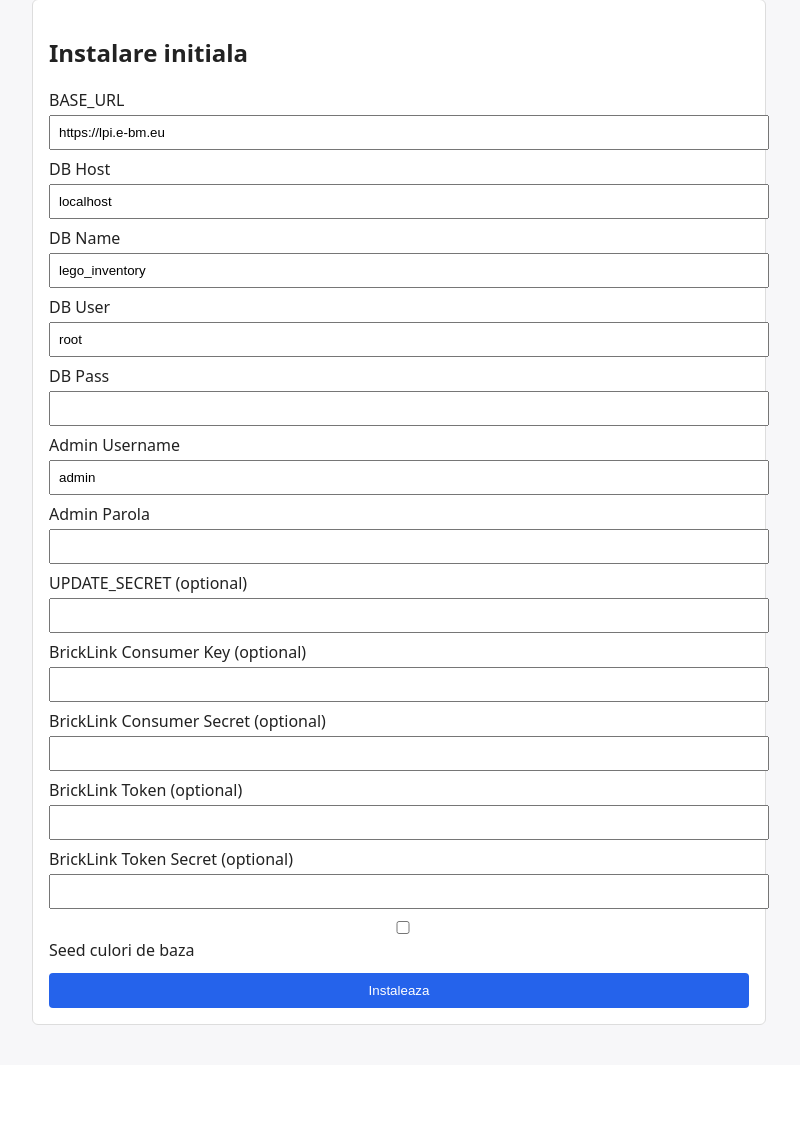
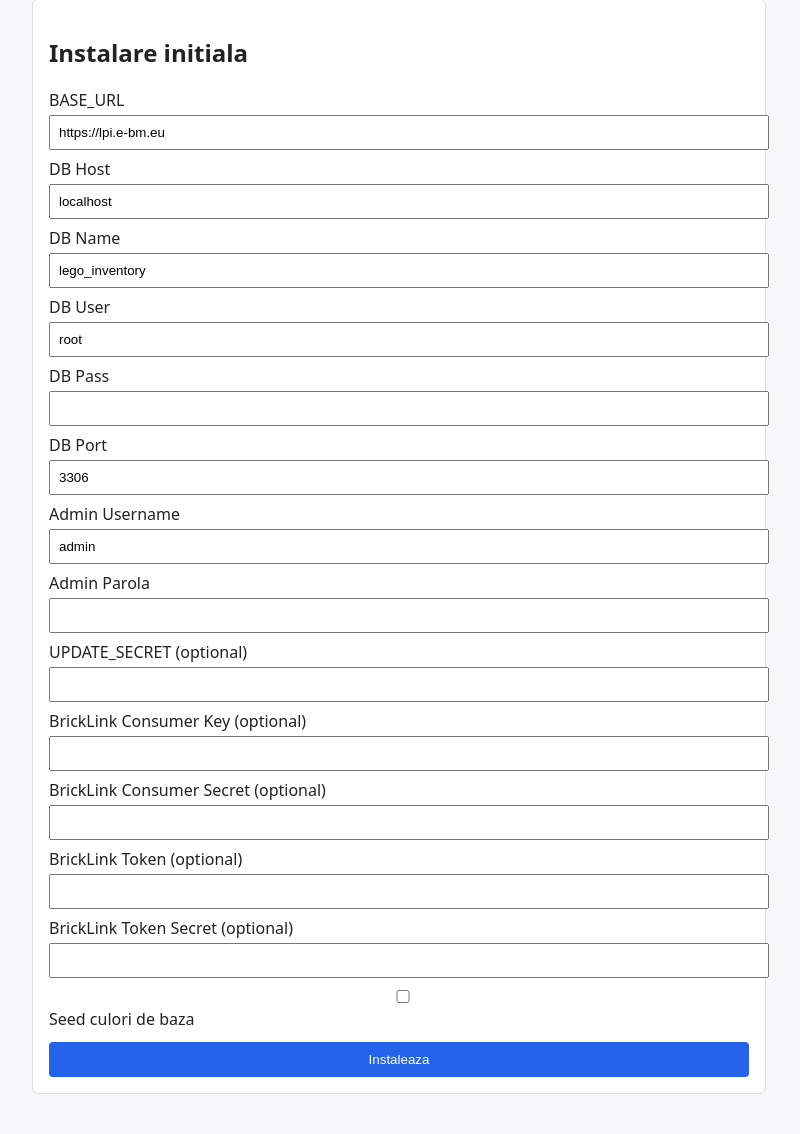
Before and after one commit to dirzanbogdan/Lego-Parts-Inventory, a PHP site: page /install/index.php in a window 1280 px wide. Shown: the part 41-1175 px from the top of the page, without its empty margins (241-1041 px from the left). Before the commit the page ends 1066 px from the top, so only its background shows below. Run offline with PHP 8.4, Linux system fonts and the light colour scheme; some libraries are stand-ins or nearby versions.

Commit message:
Installer: validate DB connection and support DB_PORT; Config: add port and better error logging

```diff
--- a/app/Config/config.php
+++ b/app/Config/config.php
@@ -11,7 +11,9 @@ class Config {
         $db = getenv('DB_NAME') ?: 'lego_inventory';
         $user = getenv('DB_USER') ?: 'root';
         $pass = getenv('DB_PASS') ?: '';
-        $dsn = "mysql:host=$host;dbname=$db;charset=utf8mb4";
+        $port = getenv('DB_PORT') ?: '3306';
+        $charset = getenv('DB_CHARSET') ?: 'utf8mb4';
+        $dsn = "mysql:host=$host;port=$port;dbname=$db;charset=$charset";
         $opts = [
             PDO::ATTR_ERRMODE => PDO::ERRMODE_EXCEPTION,
             PDO::ATTR_DEFAULT_FETCH_MODE => PDO::FETCH_ASSOC,
@@ -26,6 +28,7 @@ class Config {
             $pdo = new PDO($dsn, $user, $pass, $opts);
         } catch (PDOException $e) {
             http_response_code(500);
+            error_log('DB connection error: ' . $e->getMessage());
             echo 'DB connection error';
             exit;
         }
--- a/public/install/index.php
+++ b/public/install/index.php
@@ -34,6 +34,7 @@ if (($_SERVER['REQUEST_METHOD'] ?? 'GET') === 'POST') {
     $dbName = trim($_POST['db_name'] ?? '');
     $dbUser = trim($_POST['db_user'] ?? '');
     $dbPass = trim($_POST['db_pass'] ?? '');
+    $dbPort = trim($_POST['db_port'] ?? '3306');
     $adminUser = trim($_POST['admin_user'] ?? '');
     $adminPass = trim($_POST['admin_pass'] ?? '');
     $updateSecret = trim($_POST['update_secret'] ?? '');
@@ -49,11 +50,24 @@ if (($_SERVER['REQUEST_METHOD'] ?? 'GET') === 'POST') {
     if ($dbName) $env[] = "putenv('DB_NAME=$dbName');";
     if ($dbUser) $env[] = "putenv('DB_USER=$dbUser');";
     $env[] = "putenv('DB_PASS=" . str_replace("'", "\\'", $dbPass) . "');";
+    if ($dbPort) $env[] = "putenv('DB_PORT=$dbPort');";
     if ($updateSecret) $env[] = "putenv('UPDATE_SECRET=$updateSecret');";
     if ($blKey) $env[] = "putenv('BRICKLINK_CONSUMER_KEY=$blKey');";
     if ($blSecret) $env[] = "putenv('BRICKLINK_CONSUMER_SECRET=$blSecret');";
     if ($blToken) $env[] = "putenv('BRICKLINK_TOKEN=$blToken');";
     if ($blTokenSecret) $env[] = "putenv('BRICKLINK_TOKEN_SECRET=$blTokenSecret');";
+    try {
+        $dsn = "mysql:host=$dbHost;port=$dbPort;dbname=$dbName;charset=utf8mb4";
+        $test = new PDO($dsn, $dbUser, $dbPass, [
+            PDO::ATTR_ERRMODE => PDO::ERRMODE_EXCEPTION,
+            PDO::ATTR_DEFAULT_FETCH_MODE => PDO::FETCH_ASSOC,
+        ]);
+    } catch (Throwable $e) {
+        http_response_code(400);
+        echo '<div style="max-width:700px;margin:20px auto;padding:12px;background:#fee2e2;color:#b91c1c;border-radius:6px;border:1px solid #fca5a5">Conexiunea la baza de date a esuat. Verifica host, port, nume DB, user si parola.</div>';
+        error_log('Install DB test failed: ' . $e->getMessage());
+        exit;
+    }
     file_put_contents($envFile, "<?php\n" . implode("\n", $env) . "\n");
     Migrator::applyAll();
     if ($seedColors) {
@@ -102,6 +116,8 @@ button{margin-top:12px;background:#2563eb;color:#fff;border:none;padding:10px 12
     <input type="text" name="db_user" value="root" required>
     <label>DB Pass</label>
     <input type="password" name="db_pass" value="">
+    <label>DB Port</label>
+    <input type="text" name="db_port" value="3306" required>
     <label>Admin Username</label>
     <input type="text" name="admin_user" value="admin" required>
     <label>Admin Parola</label>
```
